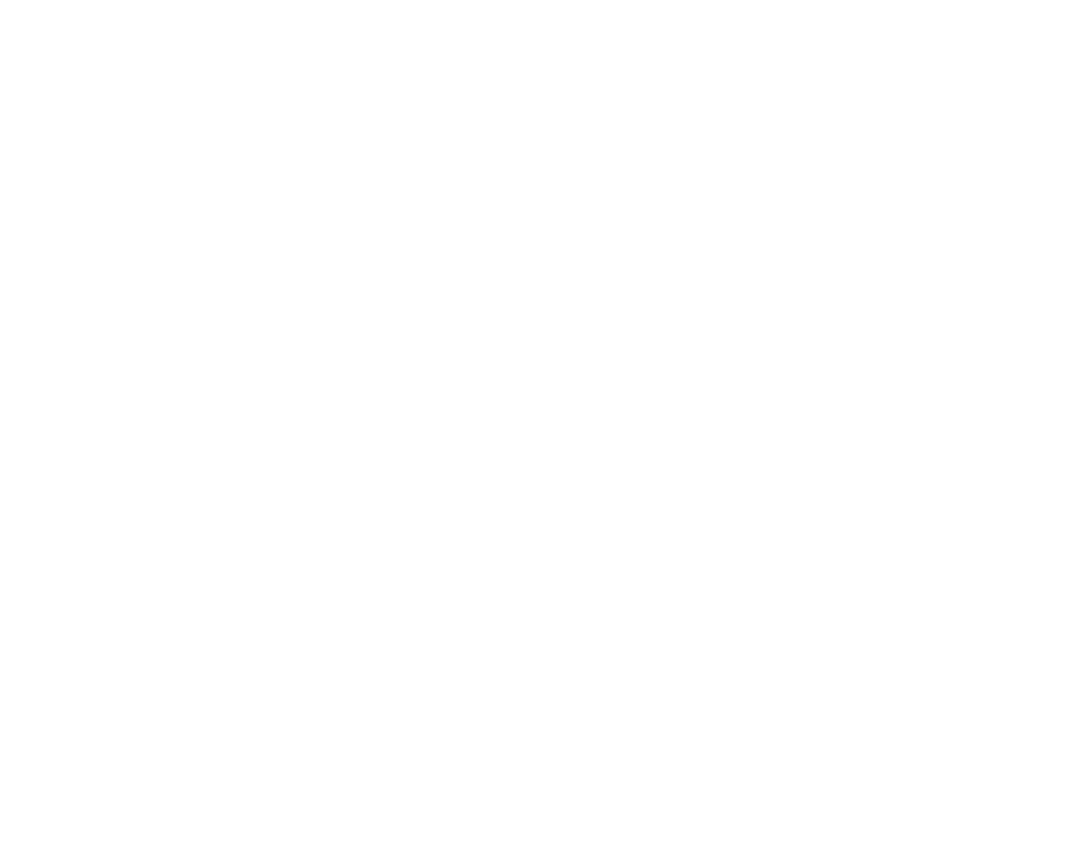
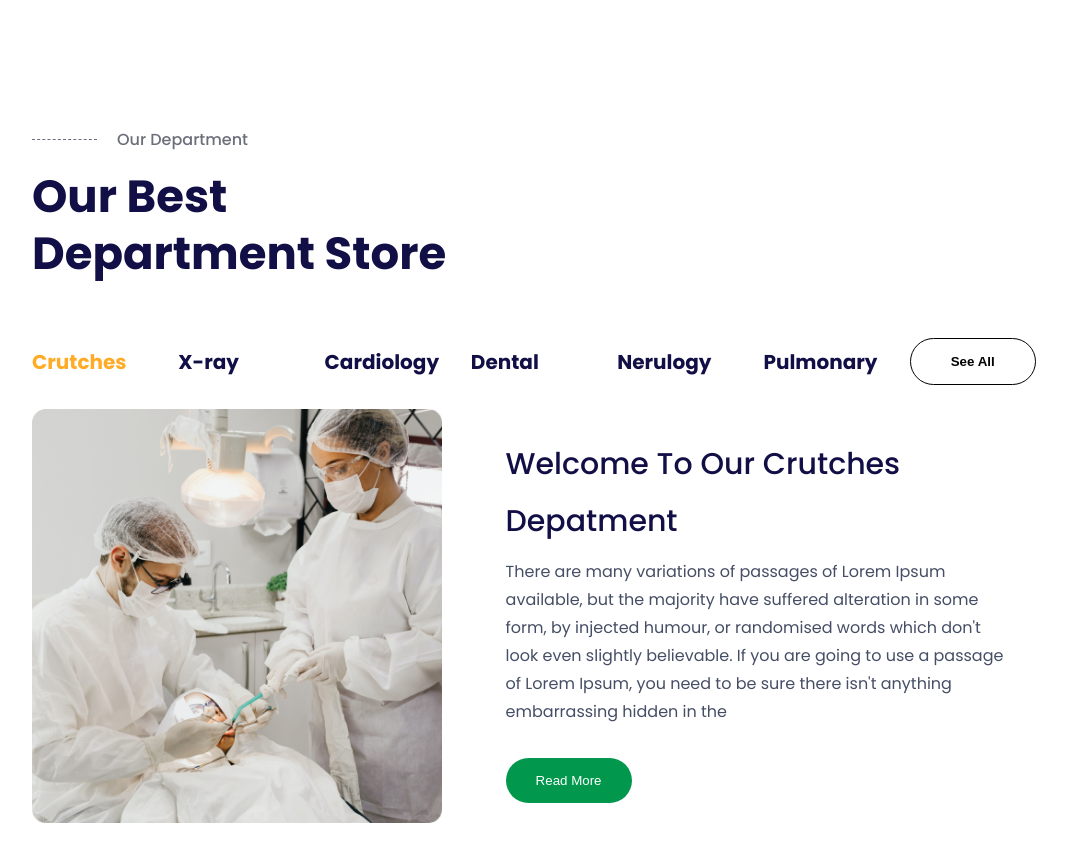
Before and after one commit to tusharahmmed/medical-center, a React (Create React App) app: page / in a window 1280 px wide. Shown: the part 1700-2561 px from the top of the page, without its empty margins (96-1163 px from the left). Before the commit the page ends 1731 px from the top, so only its background shows below. Built offline with nearby package versions, Linux system fonts and the light colour scheme.

Commit message:
add department section

```diff
--- a/package.json
+++ b/package.json
@@ -11,6 +11,7 @@
     "react-dom": "^18.0.0",
     "react-icons": "^4.3.1",
     "react-scripts": "5.0.0",
+    "react-tabs": "^4.2.0",
     "styled-components": "^5.3.5",
     "sweetalert": "^2.1.2",
     "swiper": "^8.1.0",
--- a/src/index.css
+++ b/src/index.css
@@ -37,8 +37,43 @@
  color: #fff;
 }
 
+/* department section  */
+.react-tabs__tab-list{
+  display: grid;
+  grid-template-columns: repeat(7, 1fr);
+  list-style: none;
+}
+.react-tabs__tab{
+  font-size: 20px;
+  font-weight: 700;
+  color: var(--title-color);
+  display: flex;
+  align-items: center;
+  cursor: pointer;
+}
+.react-tabs__tab--selected{
+  color: #FFAB25
+}
+
+
 @media screen and (max-width: 1200px) {
   .section-side-padding{
     padding: 0 6%;
   }
 }
+@media screen and (max-width: 998px) {
+  .react-tabs__tab-list{
+    grid-template-columns: repeat(4, 1fr);
+    row-gap: 20px;
+  }
+}
+@media screen and (max-width: 600px) {
+  .react-tabs__tab-list{
+    grid-template-columns: repeat(3, 1fr);
+    row-gap: 20px;
+  }
+  .react-tabs__tab{
+    font-weight: 600;
+    font-size: 18px;
+  }
+}
--- a/src/utils/styledItems.js
+++ b/src/utils/styledItems.js
@@ -26,7 +26,15 @@
 font-weight: 700;
 line-height: 57px;
 
-
+@media ${device.pad}{
+    font-size: 30px;
+    line-height: 45px;
+}
+@media ${device.mobile}{
+    font-size: 26px;
+    line-height: 38px;
+    padding-bottom: .5rem;
+}
 `;
 
 
--- /dev/null
+++ b/src/views/components/Home/Department/Department.js
@@ -0,0 +1,81 @@
+import React from 'react';
+import { Tab, TabList, Tabs, TabPanel } from 'react-tabs';
+import styled from 'styled-components';
+import { device } from '../../../../utils/screenSize';
+import { DashLine, Subtitle, Title } from '../../../../utils/styledItems';
+import SingleDepartment from './SingleDepartment/SingleDepartment';
+
+const Department = () => {
+
+
+    const catagories = ['Crutches', 'X-ray', 'Cardiology', 'Dental', 'Nerulogy', 'Pulmonary']
+
+
+    return (
+        <Container className='section-side-padding'>
+            <Subtitle> <DashLine /> Our Department</Subtitle>
+            <Title>Our Best <br /> Department Store</Title>
+
+            <TabSection>
+
+                <Tabs>
+
+                    <TabList>
+                        {
+                            catagories.map((item,index) => <Tab key={index}>{item}</Tab>)
+                        }
+                        <ButtonWraper>
+                            <ButtomMore>See All</ButtomMore>
+                        </ButtonWraper>
+                    </TabList>
+
+                    {
+                        catagories.map((item,index) => <TabPanel key={index}><SingleDepartment name={item} /></TabPanel> )
+                    }
+
+                </Tabs>
+
+            </TabSection>
+
+        </Container>
+    );
+};
+
+export default Department;
+
+
+
+
+const Container = styled.div`
+padding-top: 6rem;
+padding-bottom: 1rem;
+
+@media ${device.mobile}{
+    padding-top: 4rem;
+}
+`;
+
+const TabSection = styled.div`
+padding: 3.5rem 0rem 1rem;
+@media ${device.mobile}{
+    padding: 2rem 0rem 1rem;
+}
+`;
+
+const ButtonWraper = styled.span`
+@media (max-width: 600px){
+    width: 120%;
+}
+`;
+
+const ButtomMore = styled.button`
+background: transparent;
+font-weight: 600;
+color: #00000;
+border: 1px solid black;
+outline: none;
+padding: 15px 40px;
+border-radius: 999px;
+cursor: pointer;
+
+`;
--- /dev/null
+++ b/src/views/components/Home/Department/SingleDepartment/SingleDepartment.js
@@ -0,0 +1,88 @@
+import React from 'react';
+import styled from 'styled-components';
+import { device } from '../../../../../utils/screenSize';
+import { Button } from '../../HeaderContainer/HeroSection/HeroSection';
+
+const SingleDepartment = ({name}) => {
+    return (
+        <Container>
+
+            <ItemThumb>
+                <img src="/img/service.png" alt="" />
+            </ItemThumb>
+
+            <ItemInfo>
+                <Title>Welcome To Our {name} Depatment </Title>
+                <Description>
+                There are many variations of passages of Lorem Ipsum available, but the majority have suffered alteration in some form, by injected humour, or randomised words which don't look even slightly believable. If you are going to use a passage of Lorem Ipsum, you need to be sure there isn't anything embarrassing hidden in the
+                </Description>
+                <Button>Read More</Button>
+            </ItemInfo>
+
+        </Container>
+    );
+};
+
+export default SingleDepartment;
+
+
+
+
+const Container = styled.div`
+padding: 1.5rem 0rem;
+display: flex;
+align-items: center;
+
+@media ${device.pad}{
+    flex-direction: column;
+}
+`;
+
+const ItemThumb = styled.div`
+width: 40%;
+@media ${device.pad}{
+    width: 90%;
+}
+@media ${device.mobile}{
+    width: 95%;
+}
+img{
+    width: 100%;
+}
+`;
+
+const ItemInfo = styled.div`
+width: 50%;
+margin-left: 4rem;
+
+@media ${device.pad}{
+    width: 90%;
+    padding-top: 2rem;
+    margin-left: 0rem;
+}
+@media ${device.mobile}{
+    width: 95%;
+    padding-top: 2rem;
+    margin-left: 0rem;
+}
+`;
+const Title = styled.h3`
+font-size: 30px;
+line-height: 57px;
+color: var(--title-color);
+font-weight: 500;
+
+@media ${device.pad}{
+    line-height: 40px;
+}
+@media ${device.mobile}{
+    font-size: 22px;
+    line-height: 35px;
+}
+`;
+const Description = styled.p`
+font-size: 16px;
+line-height: 28px;
+color: var(--description-color);
+padding: .5rem 0rem 2rem;
+`;
--- a/src/views/components/Home/HeaderContainer/HeroSection/HeroSection.js
+++ b/src/views/components/Home/HeaderContainer/HeroSection/HeroSection.js
@@ -88,7 +88,7 @@
     padding: 1rem 0rem 2rem;
 }
 `;
-const Button = styled.button`
+export const Button = styled.button`
 width: 162px
 height: 58px;
 margin: auto;
--- a/src/views/components/Home/Service/Service.js
+++ b/src/views/components/Home/Service/Service.js
@@ -78,7 +78,7 @@
 padding-bottom: 1rem;
 
 @media ${device.mobile}{
-
+    padding-top: 4rem;
 }
 `;
 
--- a/src/views/components/Home/index.js
+++ b/src/views/components/Home/index.js
@@ -1,6 +1,7 @@
 
 import HeaderContainer from "./HeaderContainer/HeaderContainer";
 import Service from "./Service/Service";
+import Department from "./Department/Department";
 
 
-export { HeaderContainer, Service };
+export { HeaderContainer, Service, Department };
--- a/src/views/pages/Homepage.js
+++ b/src/views/pages/Homepage.js
@@ -1,11 +1,12 @@
 import React from 'react';
-import { HeaderContainer, Service } from '../components/Home';
+import { Department, HeaderContainer, Service } from '../components/Home';
 
 const Homepage = () => {
     return (
         <>
         <HeaderContainer />
         <Service />
+        <Department />
         </>
     );
 };
```
Also changed, not shown: 1 other file (tests, documents, lock files or other folders).
